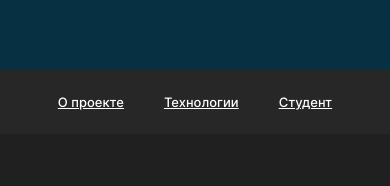
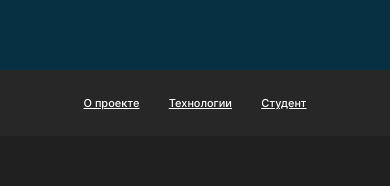
Before and after one commit to chyVacheck/movies-explorer-frontend, a React (Create React App) app: page / in a window 390 px wide. Shown: the part 574-760 px from the top of the page. Built offline with nearby package versions, Linux system fonts and the light colour scheme.

Commit message:
add adaptive: component NavTab

```diff
--- a/src/components/NavTab/NavTab.css
+++ b/src/components/NavTab/NavTab.css
@@ -1,7 +1,7 @@
 .navTab {
   margin: 0;
   background-color: var(--sub-main-bg-color);
-  padding: 24px 0;
+  padding: 25px 0;
   display: flex;
   flex-direction: row;
   justify-content: center;
@@ -16,3 +16,13 @@
   line-height: 16px;
   color: var(--main-text-color);
 }
+
+@media screen and (min-width: 320px) and (max-width: 544px) {
+  .navTab {
+    gap: 0 7.5%;
+
+  }
+  .navTab__link {
+    font-size: 11px;
+  }
+}
```
